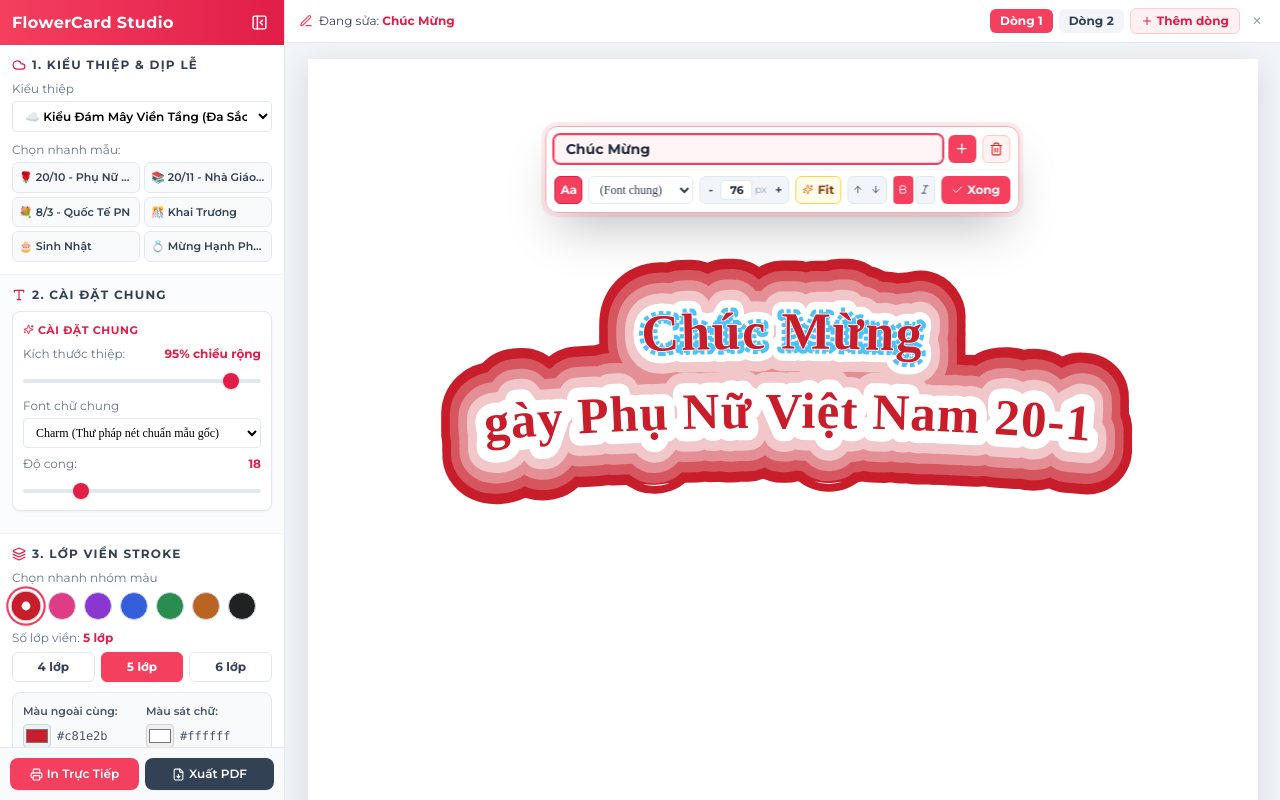
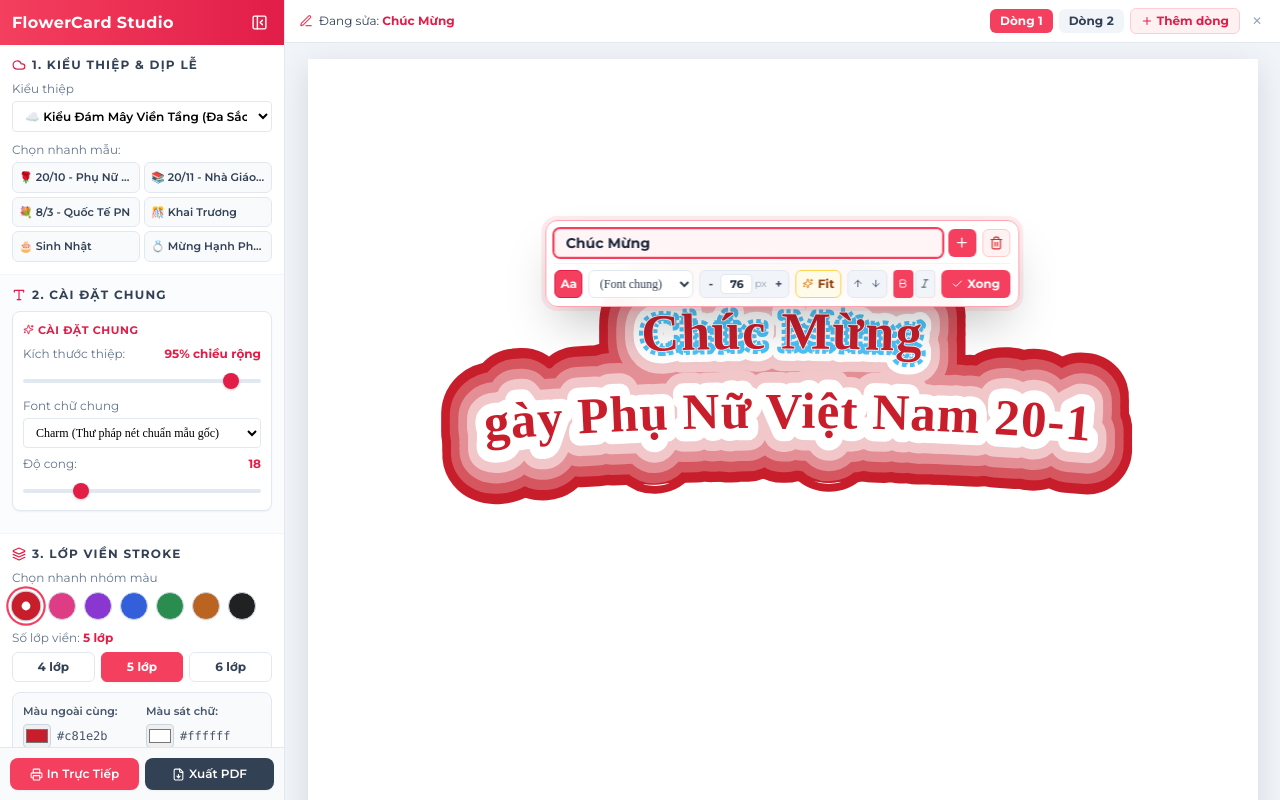
Before and after one commit to tvt253/flowercard-studio, a React (Vite) app: page / in a window 1280 px wide. Both pictures are taken after a click on the button "Dòng 1". Built offline with nearby package versions, Linux system fonts and the light colour scheme; a web font is replaced by a local one.

Commit message:
fix: dinh vi popup chinh sua bam sat dong chu khong che mat

```diff
--- a/src/components/A4PreviewArea.tsx
+++ b/src/components/A4PreviewArea.tsx
@@ -21,7 +21,8 @@ import { calculateCardMetrics, calculateAutoFitFontSize } from '../utils/cardSca
 interface DirectFloatingToolbarProps {
   line: TextLine;
   globalFontFamily: string;
-  positionMode: 'top' | 'bottom';
+  positionMode?: 'top' | 'bottom';
+  positionStyle?: React.CSSProperties;
   onUpdateLine: (id: string, updates: Partial<TextLine>) => void;
   onToggleTextCase: (id: string) => void;
   onAddLine?: () => void;
@@ -34,6 +35,7 @@ const DirectFloatingToolbar: React.FC<DirectFloatingToolbarProps> = ({
   line,
   globalFontFamily,
   positionMode,
+  positionStyle,
   onUpdateLine,
   onToggleTextCase,
   onAddLine,
@@ -121,8 +123,13 @@ const DirectFloatingToolbar: React.FC<DirectFloatingToolbarProps> = ({
 
   return (
     <div
-      className="absolute z-30 left-1/2 -translate-x-1/2 bg-white/95 backdrop-blur-md border border-rose-300 rounded-xl p-2 shadow-2xl flex flex-col gap-1.5 ring-4 ring-rose-500/10 print:hidden animate-in fade-in zoom-in-95 duration-150 w-[95%] sm:w-auto max-w-[500px]"
-      style={positionMode === 'top' ? { top: '-84px' } : { bottom: '-84px' }}
+      className="absolute z-30 left-1/2 bg-white/95 backdrop-blur-md border border-rose-300 rounded-xl p-2 shadow-2xl flex flex-col gap-1.5 ring-4 ring-rose-500/10 print:hidden animate-in fade-in zoom-in-95 duration-150 w-[95%] sm:w-auto max-w-[500px]"
+      style={
+        positionStyle ??
+        (positionMode === 'top'
+          ? { top: '-84px', transform: 'translateX(-50%)' }
+          : { bottom: '-84px', transform: 'translateX(-50%)' })
+      }
       onClick={(e) => e.stopPropagation()}
     >
       {/* DÒNG 1: Ô NHẬP TEXT + ICON THÊM DÒNG + ICON XÓA (ICON ONLY, RÚT GỌN KÍCH THƯỚC) */}
@@ -403,15 +410,41 @@ const A4PreviewArea: React.FC<A4PreviewAreaProps> = ({
   // Dòng đang được chọn để chỉnh sửa
   const selectedLine = config.lines.find((l) => l.id === selectedLineId);
 
-  // Tính toán vị trí nổi của popup editor theo tỷ lệ scale thực tế của dòng chữ
+  // Tính toán vị trí nổi của popup editor bám sát dòng chữ được chọn mà không che chữ
   const { centerY, cloudScale, ovalTextScale } = calculateCardMetrics(config);
   const isOval = config.styleType === 'oval-red' || config.styleType === 'oval-black';
   const activeScale = isOval ? ovalTextScale : cloudScale;
+  const activeLayers = (config.strokeLayers || []).filter((l) => l.enabled && l.width > 0);
+  const maxLayerWidth = isOval ? 0 : (activeLayers[0]?.width || config.outerStrokeWidth || 130);
+
   const visualLineY = selectedLine
     ? centerY + (selectedLine.offsetY - centerY) * activeScale
     : 210;
-  // positionMode: dòng nửa trên (<=210) đặt toolbar ở trên (top: -54px), dòng nửa dưới (>210) đặt ở dưới (bottom: -54px)
-  const positionMode: 'top' | 'bottom' = visualLineY <= 210 ? 'top' : 'bottom';
+  const currentFontSize = selectedLine ? selectedLine.fontSize : 70;
+
+  // Tính bán kính vùng an toàn của dòng chữ (chiều cao chữ + viền mây) theo % chiều cao container SVG (viewBox 420)
+  const safePaddingSvg = (currentFontSize * 0.45 + maxLayerWidth * 0.22) * activeScale;
+  const safePaddingPercent = (safePaddingSvg / 420) * 100;
+  const lineCenterPercent = (visualLineY / 420) * 100;
+
+  // Quyết định đặt popup ở trên hay dưới dòng chữ:
+  // - Dòng ở nửa trên (visualLineY <= 210): đặt ở TRÊN dòng chữ (trừ khi quá sát mép trên < 115)
+  // - Dòng ở nửa dưới (visualLineY > 210): đặt ở DƯỚI dòng chữ (trừ khi quá sát mép dưới > 325)
+  const placement: 'top' | 'bottom' =
+    visualLineY <= 210
+      ? visualLineY >= 115 ? 'top' : 'bottom'
+      : visualLineY <= 325 ? 'bottom' : 'top';
+
+  const popupPositionStyle: React.CSSProperties =
+    placement === 'top'
+      ? {
+          top: `${Math.max(1, lineCenterPercent - safePaddingPercent)}%`,
+          transform: 'translate(-50%, calc(-100% - 6px))',
+        }
+      : {
+          top: `${Math.min(99, lineCenterPercent + safePaddingPercent)}%`,
+          transform: 'translate(-50%, 6px)',
+        };
 
   const handleAddLine = () => {
     addLine();
@@ -588,7 +621,8 @@ const A4PreviewArea: React.FC<A4PreviewAreaProps> = ({
                 <DirectFloatingToolbar
                   line={selectedLine}
                   globalFontFamily={config.globalFontFamily}
-                  positionMode={positionMode}
+                  positionMode={placement}
+                  positionStyle={popupPositionStyle}
                   onUpdateLine={updateLine}
                   onToggleTextCase={toggleLineTextCase}
                   onAddLine={handleAddLine}
@@ -629,7 +663,8 @@ const A4PreviewArea: React.FC<A4PreviewAreaProps> = ({
                   <DirectFloatingToolbar
                     line={selectedLine}
                     globalFontFamily={config.globalFontFamily}
-                    positionMode={positionMode}
+                    positionMode={placement}
+                    positionStyle={popupPositionStyle}
                     onUpdateLine={updateLine}
                     onToggleTextCase={toggleLineTextCase}
                     onAddLine={handleAddLine}
```
